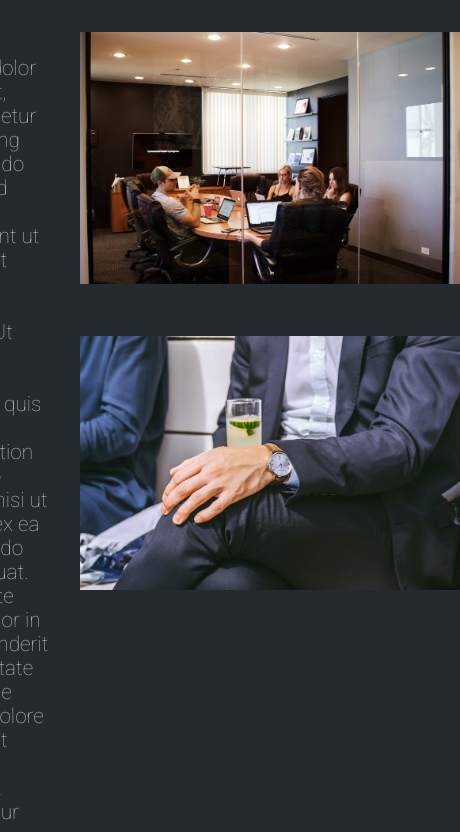
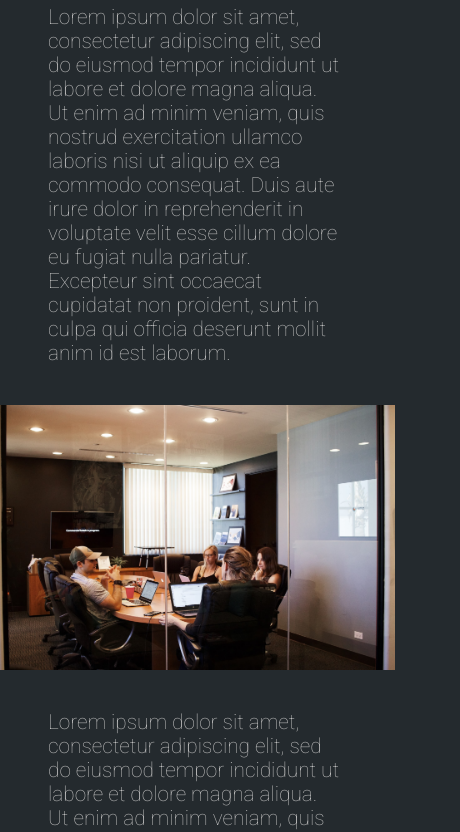
Before and after one commit to eoNicholls/aeon-industries, a website: page vision.html in a window 390 px wide. Shown: the part 170-1002 px from the top of the page, 460 px wide, since content can reach past the window. Drawn offline with Linux system fonts and the light colour scheme.

Commit message:
Improved responsiveness of design. Now using grid for wide screens and flex for smaller.

```diff
--- a/style.css
+++ b/style.css
@@ -47,7 +47,7 @@ ul {
 	justify-content: space-around;
 }
 
-li {
+nav li {
 	font-size: 2rem;
 	padding-bottom: 1rem;
 }
@@ -69,31 +69,22 @@ nav a:hover {
 }
 
 main {
-	margin: 3rem 3rem;
-	display: flex;
-	justify-content: center;
+	margin: 1rem 7rem;
+	display: grid;
+	grid-template: auto / 2fr 1fr;
 }
 
 main p {
-	max-width: 30rem;
-	padding-bottom: 1rem;
+	max-width: 35rem;
+	margin: 1rem 0;
 	font-family: 'Roboto', sans-serif;
 	font-size: 1.3rem;
 }
 
 main img {
-	max-width: inherit;
+	max-width: 25rem;
 	height: auto;
-	padding-bottom: 3rem;
-}
-
-.content-child {
-	margin: 0 1rem;
-	flex-shrink: 3;
-}
-
-.content-images {
-	max-width: 380px;
+	margin: 1.5rem;
 }
 
 #contact-details {
@@ -111,3 +102,19 @@ footer {
 footer p {
 	font-size: inherit;
 }
+
+@media screen and (max-width: 1100px) {
+	main {
+		margin: 1rem 3rem;
+		display: flex;
+		flex-direction: column;
+		align-items: center;
+	}
+}
+
+@media screen and (max-width: 500px) {
+	nav li {
+		font-size: 1.5rem;
+		padding-bottom: 1rem;
+	}
+}
--- a/vision.html
+++ b/vision.html
@@ -20,27 +20,33 @@
 	<h1 class="child-h1">We believe</h1>
 
 	<main class="content">
-		<div class="content-child content-text">
-			<p>Lorem ipsum dolor sit amet, consectetur adipiscing elit, sed do eiusmod tempor incididunt ut
+		<p>
+		Lorem ipsum dolor sit amet, consectetur adipiscing elit, sed do eiusmod tempor incididunt ut
 		labore et dolore magna aliqua. Ut enim ad minim veniam, quis nostrud exercitation ullamco laboris
 		nisi ut aliquip ex ea commodo consequat. Duis aute irure dolor in reprehenderit in voluptate velit
 		esse cillum dolore eu fugiat nulla pariatur. Excepteur sint occaecat cupidatat non proident, sunt in
-			culpa qui officia deserunt mollit anim id est laborum.</p>
-			<p>Lorem ipsum dolor sit amet, consectetur adipiscing elit, sed do eiusmod tempor incididunt ut
+		culpa qui officia deserunt mollit anim id est laborum.
+		</p>
+
+		<img src="assets\meeting.jpg" alt="Meeting">
+
+		<p>
+		Lorem ipsum dolor sit amet, consectetur adipiscing elit, sed do eiusmod tempor incididunt ut
 		labore et dolore magna aliqua. Ut enim ad minim veniam, quis nostrud exercitation ullamco laboris
 		nisi ut aliquip ex ea commodo consequat. Duis aute irure dolor in reprehenderit in voluptate velit
 		esse cillum dolore eu fugiat nulla pariatur. Excepteur sint occaecat cupidatat non proident, sunt in
-			culpa qui officia deserunt mollit anim id est laborum.</p>
-			<p>Lorem ipsum dolor sit amet, consectetur adipiscing elit, sed do eiusmod tempor incididunt ut
+		culpa qui officia deserunt mollit anim id est laborum.
+		</p>
+
+		<img src="assets\suit.jpg" alt="Suit">
+
+		<p>
+		Lorem ipsum dolor sit amet, consectetur adipiscing elit, sed do eiusmod tempor incididunt ut
 		labore et dolore magna aliqua. Ut enim ad minim veniam, quis nostrud exercitation ullamco laboris
 		nisi ut aliquip ex ea commodo consequat. Duis aute irure dolor in reprehenderit in voluptate velit
 		esse cillum dolore eu fugiat nulla pariatur. Excepteur sint occaecat cupidatat non proident, sunt in
-			culpa qui officia deserunt mollit anim id est laborum.</p>
-		</div>
-		<div class="content-child content-images">
-			<img src="assets\meeting.jpg" alt="Meeting">
-			<img src="assets\suit.jpg" alt="Suit">
-		</div>
+		culpa qui officia deserunt mollit anim id est laborum.
+		</p>
 	</main>
 
 	<footer>
```
Also changed, not shown: contact.html (+1 -3 lines), projects.html (+25 -11 lines). Lines whose indentation alone changed are shown as unchanged.
